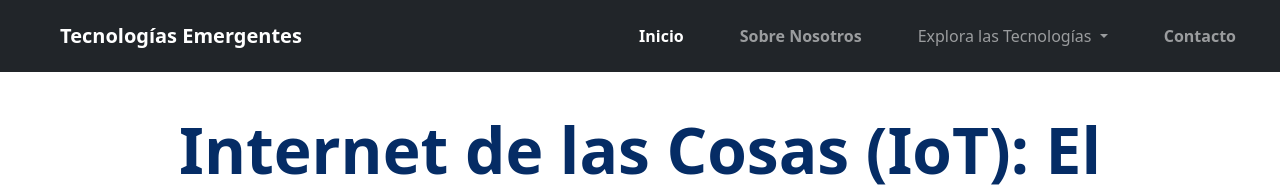
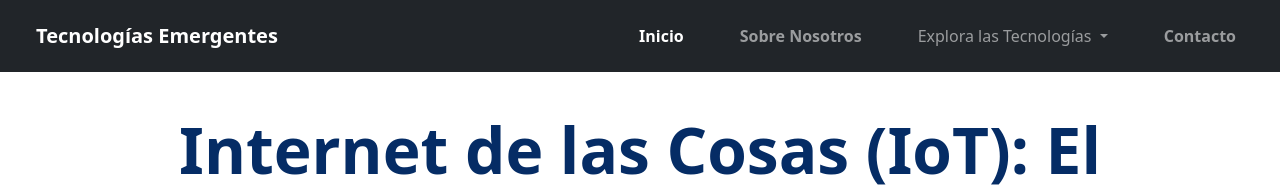
Before and after one commit to MarianQC/tecnologias-emergentes-bootstrap, a plain HTML site: page InternetdelasCosas.html in a window 1280 px wide. Shown: the top 187 px of the page. Drawn offline with nearby package versions, Linux system fonts and the light colour scheme.

Commit message:
Update InternetdelasCosas.html

```diff
--- a/InternetdelasCosas.html
+++ b/InternetdelasCosas.html
@@ -12,7 +12,7 @@
 <body>
     <nav class="navbar navbar-expand-md navbar-dark bg-dark py-3 fixed-top">
         <div class="container-fluid">
-            <a class="navbar-brand ms-5 fw-bold" href="Inicio.html">Tecnologías Emergentes</a>
+            <a class="navbar-brand ms-4 fw-bold" href="Inicio.html">Tecnologías Emergentes</a>
             <button class="navbar-toggler" type="button" data-bs-toggle="collapse" data-bs-target="#menuDesplegable"
                 aria-controls="navbarSupportedContent" aria-expanded="false" aria-label="Toggle navigation">
                 <span class="navbar-toggler-icon"></span>
@@ -406,4 +406,5 @@
 </body>
 <script src="https://cdn.jsdelivr.net/npm/bootstrap@5.3.3/dist/js/bootstrap.bundle.min.js"></script>
 
+
 </html>
```
